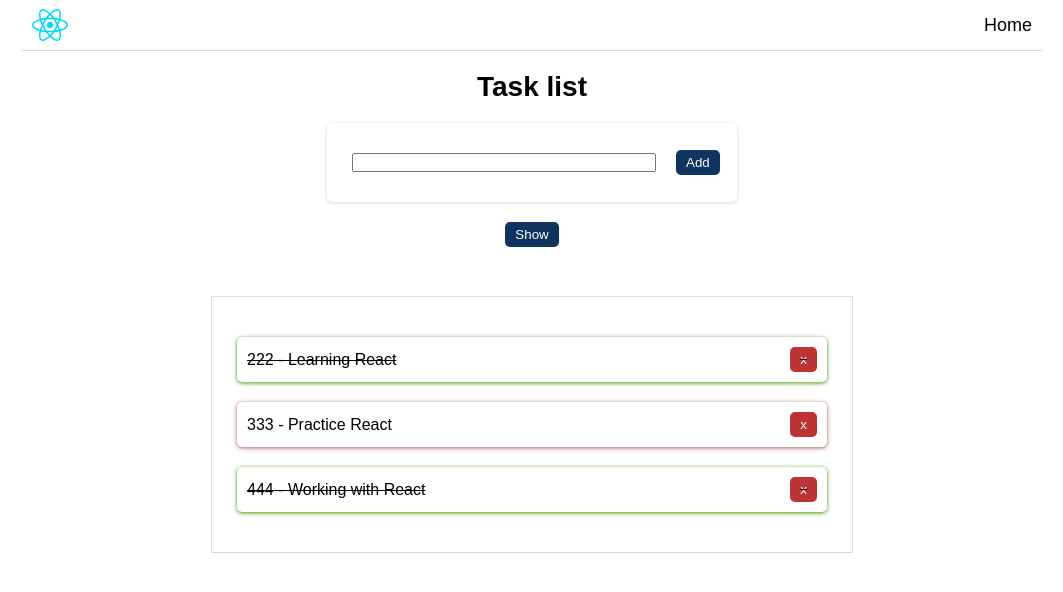
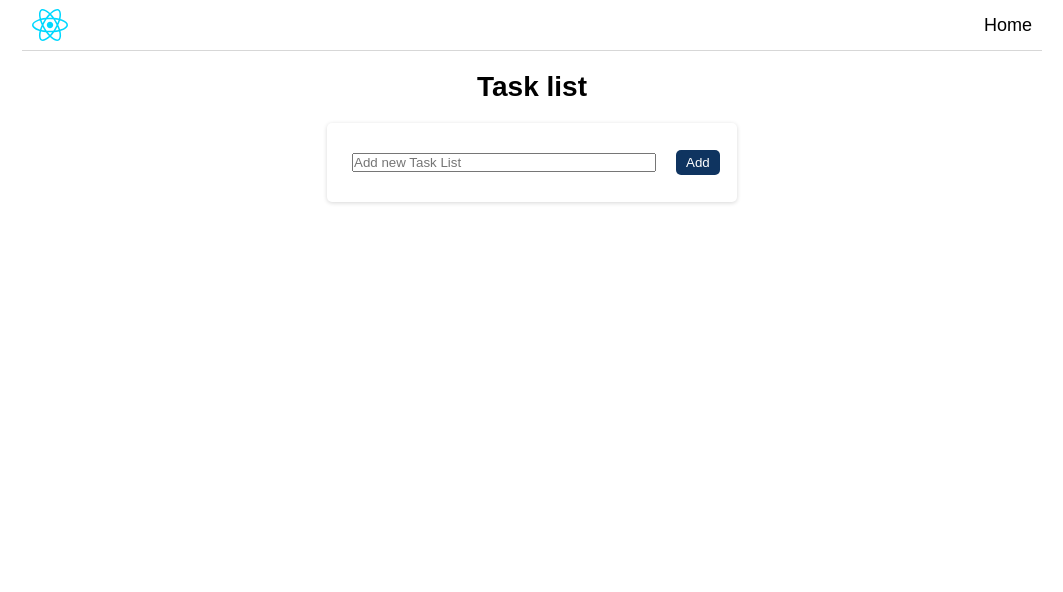
Before and after one commit to hunggtham/todo-list, a React (Vite) app: page / in a window 1280 px wide. Shown: the top 592 px of the page, without its empty margins (108-1171 px from the left). Built offline with nearby package versions, Linux system fonts and the light colour scheme.

Commit message:
implemeting list of todolist

```diff
--- a/src/App.css
+++ b/src/App.css
@@ -31,8 +31,8 @@ img {
 }
 
 ul {
-  max-width: 600px;
-  margin: 50px auto;
+  max-width: 200px;
+  margin: 50px 20px;
   padding: 20px;
   box-shadow: rgba(0, 0, 0, 0.02) 0px 1px 3px 0px,
     rgba(27, 31, 35, 0.15) 0px 0px 0px 1px;
--- a/src/App.jsx
+++ b/src/App.jsx
@@ -2,12 +2,14 @@ import "./App.css";
 import React from "react";
 import Header from "./component/Header";
 import TaskList from "./component/TaskList";
+import TaskList2 from "./component/TaskList2";
 
 function App() {
   return (
     <div>
       <Header />
-      <TaskList />
+      {/* <TaskList /> */}
+      <TaskList2 />
     </div>
   );
 }
--- a/src/component/TaskCard.jsx
+++ b/src/component/TaskCard.jsx
@@ -5,9 +5,8 @@ const TaskCard = ({ task, handleDelete, handleComplete }) => {
 
   return (
     <li className={task.complete ? "completed" : "incomplete"}>
-      <span onClick={() => handleComplete(task.id)}>
-        {task.id} - {task.name}
-      </span>
+      <span onClick={() => handleComplete(task.id)}>{task.name}</span>
+      {/* adding time counter */}
       <button className="delete" onClick={() => handleDelete(task.id)}>
         x
       </button>
--- a/src/component/TaskList.jsx
+++ b/src/component/TaskList.jsx
@@ -2,7 +2,6 @@ import React, { useState } from "react";
 import TaskCard from "./TaskCard";
 
 const TaskList = () => {
-  const [show, setShow] = useState(true);
   const [newTask, setNewTask] = useState();
   const [tasks, setTasks] = useState([
     { id: 222, name: "Learning React", complete: true },
@@ -36,8 +35,8 @@ const TaskList = () => {
 
   return (
     <>
-      <h1>Task list</h1>
-      <div className="box">
+      {/* <h1>Task list</h1> */}
+      {/* <div className="box">
         <input
           type="text"
           value={newTask}
@@ -47,13 +46,9 @@ const TaskList = () => {
           Add
         </button>
         <br />
-      </div>
-      <button className="trigger show-btn" onClick={() => setShow(!show)}>
-        Show
-      </button>
+      </div> */}
       <ul>
-        {show &&
-          tasks.map((task) => (
+        {tasks.map((task) => (
           <TaskCard
             key={task.id}
             task={task}
--- /dev/null
+++ b/src/component/TaskList2.jsx
@@ -0,0 +1,35 @@
+import React, { useState } from "react";
+import TaskList from "./TaskList";
+
+const TaskList2 = () => {
+  const [title, setTitle] = useState("");
+  const [lists, setLists] = useState([]);
+
+  const handleAddList = () => {
+    const newList = <TaskList key={lists.length} />;
+    setLists([...lists, newList]);
+  };
+  console.log("title", title);
+  console.log("list", lists);
+  return (
+    <>
+      <h1>Task list</h1>
+      <div className="box">
+        <input
+          type="text"
+          value={title}
+          onChange={(e) => setTitle(e.target.value)}
+          placeholder="Add new Task List"
+        />
+        <button className="trigger" onClick={() => handleAddList()}>
+          Add
+        </button>
+        <br />
+      </div>
+
+      {lists.map((list) => list)}
+    </>
+  );
+};
+
+export default TaskList2;
```
Lines whose indentation alone changed are shown as unchanged.
